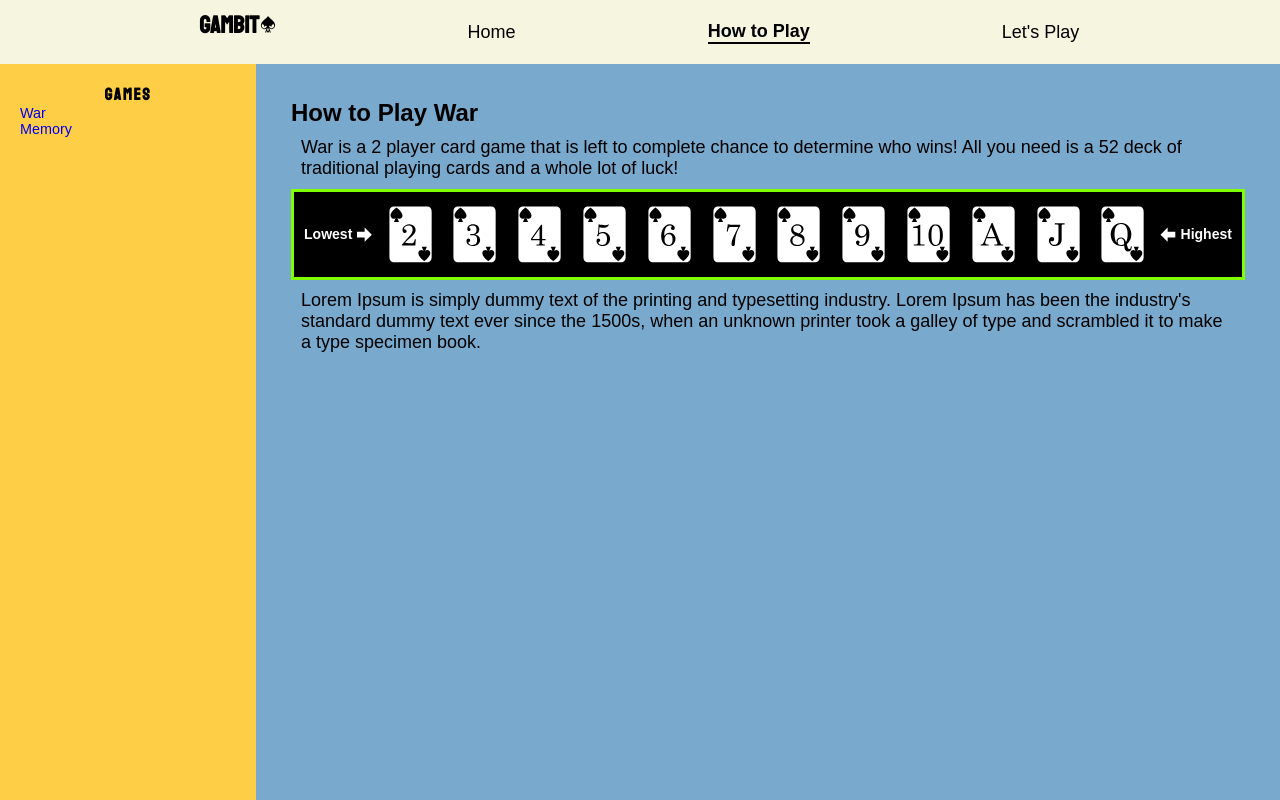
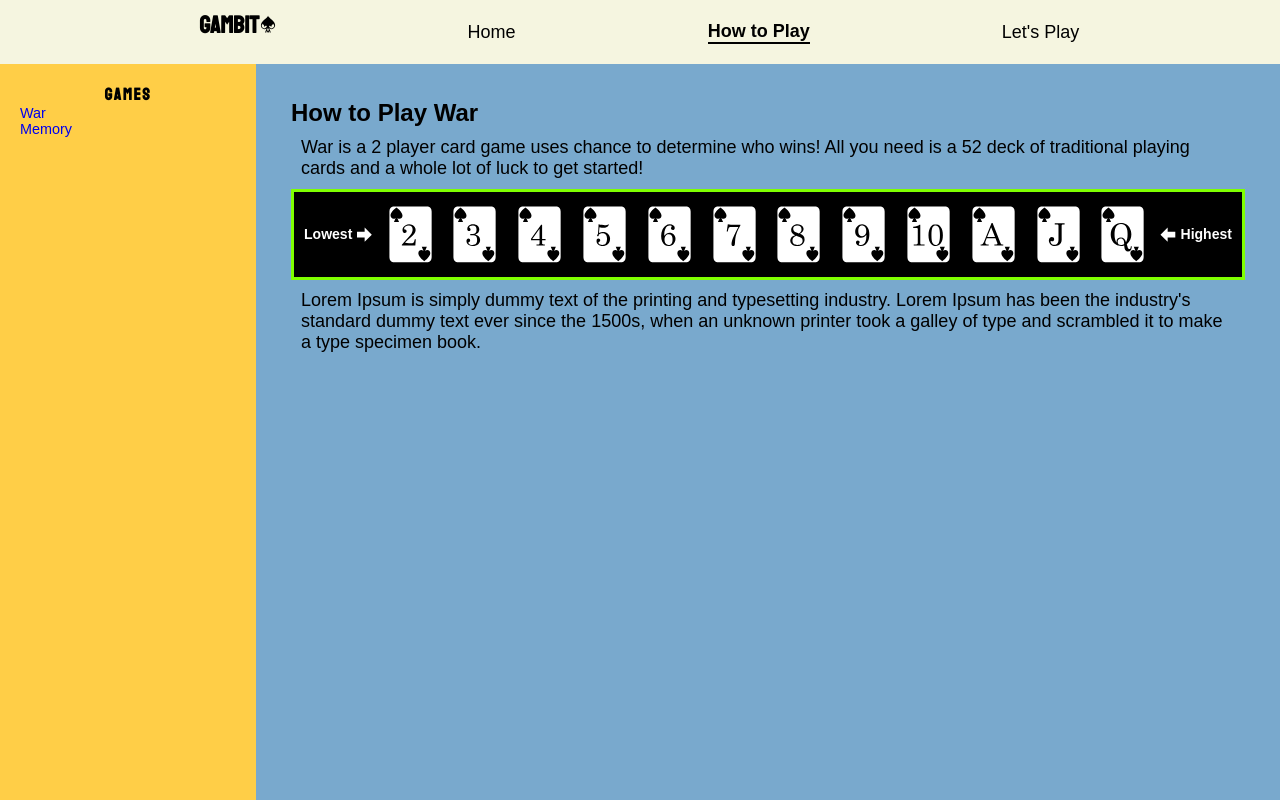
Before and after one commit to chrisvsanchez/GAMBIT, a React (Create React App) app: page /how-to-play in a window 1280 px wide. Built offline with nearby package versions, Linux system fonts and the light colour scheme.

Commit message:
made changes to instructions

```diff
--- a/src/Components/GameInstructions/War.js
+++ b/src/Components/GameInstructions/War.js
@@ -20,16 +20,14 @@ const War = () => {
     <InstructionWrapper>
       <h1>How to Play War</h1>
       <p>
-        War is a 2 player card game that is left to complete chance to determine
-        who wins! All you need is a 52 deck of traditional playing cards and a
-        whole lot of luck!
+        War is a 2 player card game uses chance to determine who wins! All you
+        need is a 52 deck of traditional playing cards and a whole lot of luck
+        to get started!
       </p>
       <div style={{ backgroundColor: "black" }}>
         <h3>Lowest</h3>
         <ImArrowRight className={"arrows"} />
-
         <GiCard2Spades />
-
         <GiCard3Spades />
         <GiCard4Spades />
         <GiCard5Spades />
```
